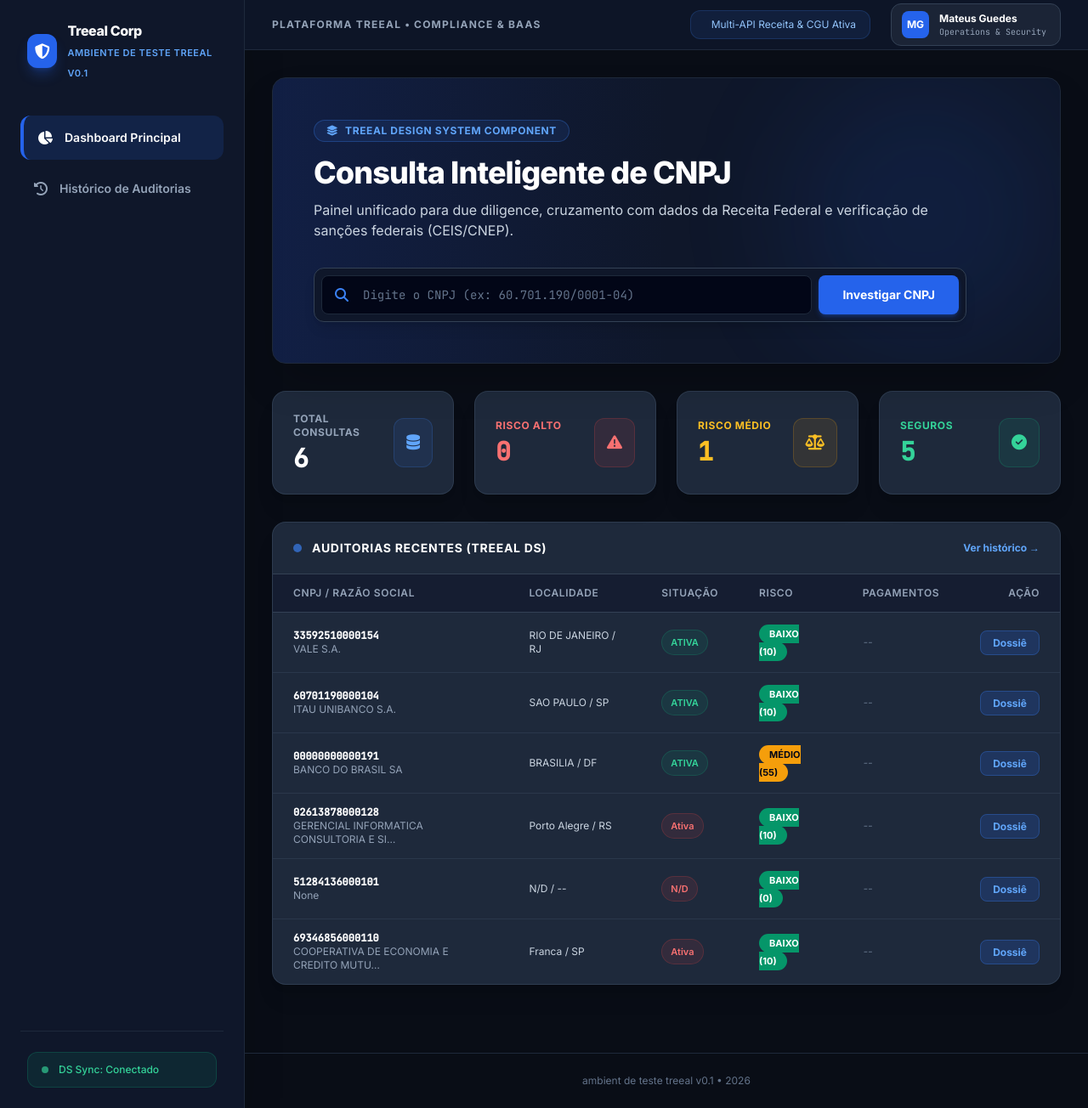
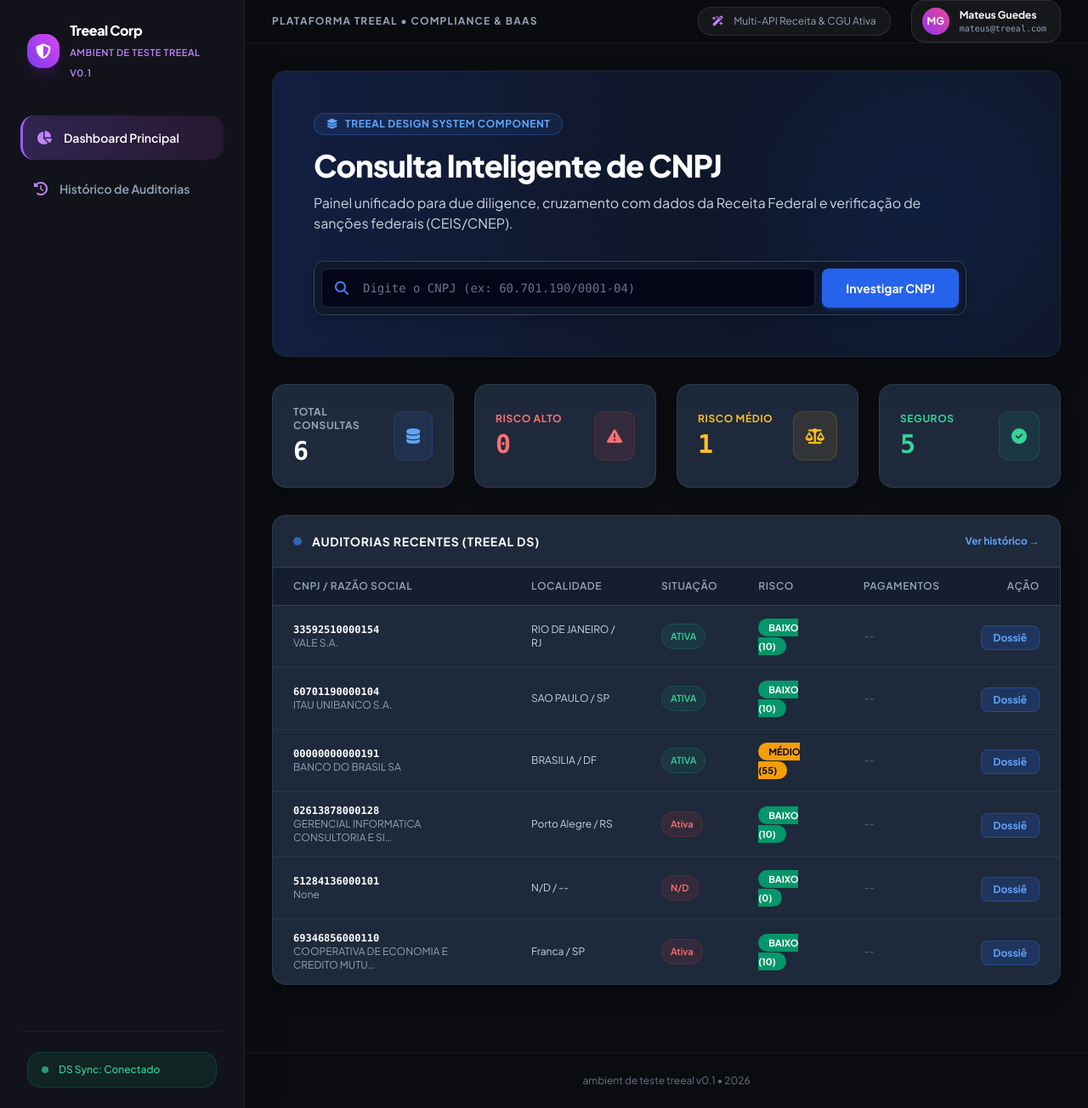
Before and after one commit to mateus17bk/treeal-corporate-security, a Django app: page / in a window 1280 px wide. Shown: the whole page at 85% size. Run offline with Django 5.2, Linux system fonts and the light colour scheme; data comes from the database, SQL or seed files in the repository; some libraries are stand-ins or nearby versions.

Commit message:
ux: Restaura design system Google Stitch com sidebar escura, cards glassmorphism e identidade Treeal v0.1
Co-Authored-By: Claude Code <noreply@anthropic.com>

```diff
--- a/corporate_intel/templates/corporate_intel/dashboard.html
+++ b/corporate_intel/templates/corporate_intel/dashboard.html
@@ -2,7 +2,7 @@
 
 {% block title %}Dashboard • Treeal Design System{% endblock %}
 
-{% block content -->
+{% block content %}
 <!-- Treeal DS Hero Banner -->
 <div class="relative bg-gradient-to-r from-blue-900/40 via-slate-900 to-slate-900 border border-slate-800 rounded-2xl p-8 md:p-12 mb-8 shadow-2xl overflow-hidden">
     <div class="absolute right-0 top-0 w-80 h-80 bg-blue-600/10 rounded-full blur-3xl pointer-events-none"></div>
@@ -14,7 +14,7 @@
         </div>
 
         <h1 class="text-3xl md:text-4xl font-extrabold text-white tracking-tight mb-3">
-            Consulta de CNPJ & Compliance Bancário
+            Consulta Inteligente de CNPJ
         </h1>
 
         <p class="text-slate-300 text-sm md:text-base mb-8 leading-relaxed">
--- a/templates/base.html
+++ b/templates/base.html
@@ -1,5 +1,5 @@
 <!DOCTYPE html>
-<html lang="pt-BR" class="h-full bg-slate-950">
+<html lang="pt-BR" class="h-full bg-[#0b0c10]">
 <head>
     <meta charset="UTF-8">
     <meta name="viewport" content="width=device-width, initial-scale=1.0">
@@ -9,73 +9,53 @@
     <link rel="stylesheet" href="https://cdnjs.cloudflare.com/ajax/libs/font-awesome/6.4.0/css/all.min.css">
     <link rel="preconnect" href="https://fonts.googleapis.com">
     <link rel="preconnect" href="https://fonts.gstatic.com" crossorigin>
-    <link href="https://fonts.googleapis.com/css2?family=Inter:wght@300;400;500;600;700;800&family=JetBrains+Mono:wght@400;500&display=swap" rel="stylesheet">
-    <script>
-        tailwind.config = {
-            theme: {
-                extend: {
-                    colors: {
-                        treeal: {
-                            primary: '#2563eb',
-                            dark: '#0f172a',
-                            card: '#1e293b',
-                            border: '#334155',
-                            accent: '#3b82f6'
-                        }
-                    },
-                    fontFamily: {
-                        sans: ['Inter', 'sans-serif'],
-                        mono: ['JetBrains Mono', 'monospace'],
-                    }
-                }
-            }
+    <link href="https://fonts.googleapis.com/css2?family=Plus+Jakarta+Sans:wght@400;500;600;700;800&family=JetBrains+Mono:wght@400;500&display=swap" rel="stylesheet">
+    <style>
+        body { font-family: 'Plus Jakarta Sans', sans-serif; background-color: #0b0c10; color: #e2e8f0; }
+        .font-mono { font-family: 'JetBrains Mono', monospace; }
+        .glass-card {
+            background: linear-gradient(135deg, rgba(26, 27, 38, 0.75) 0%, rgba(18, 19, 26, 0.85) 100%);
+            backdrop-filter: blur(16px);
+            border: 1px solid rgba(255, 255, 255, 0.07);
         }
-    </script>
-    <style>
-        .treeal-glass {
-            background: rgba(30, 41, 59, 0.7);
-            backdrop-filter: blur(12px);
-            border: 1px solid rgba(255, 255, 255, 0.08);
-        }
-        .sidebar-active {
-            background: rgba(37, 99, 235, 0.15);
-            border-left: 4px solid #2563eb;
-            color: #60a5fa;
+        .sidebar-item-active {
+            background: linear-gradient(90deg, rgba(139, 92, 246, 0.25) 0%, rgba(217, 70, 239, 0.1) 100%);
+            border-left: 3px solid #a855f7;
         }
     </style>
 </head>
-<body class="h-full text-slate-100 flex overflow-hidden font-sans bg-[#090d16]">
+<body class="h-full flex overflow-hidden">
 
-    <!-- Sidebar Treeal Design System -->
-    <aside class="w-72 bg-[#0f172a] border-r border-slate-800 flex flex-col justify-between hidden lg:flex p-6 shrink-0 shadow-2xl">
+    <!-- Sidebar (Estilo Helios Investments / Google Stitch) -->
+    <aside class="w-72 bg-[#12131a] border-r border-white/5 flex flex-col justify-between hidden lg:flex p-6 shrink-0 shadow-2xl">
         <div>
-            <!-- Brand -->
+            <!-- Logo / Brand -->
             <div class="flex items-center space-x-3 mb-10 px-2">
-                <div class="w-10 h-10 rounded-xl bg-blue-600 flex items-center justify-center text-white font-extrabold shadow-lg shadow-blue-600/30">
+                <div class="w-10 h-10 rounded-2xl bg-gradient-to-tr from-violet-600 to-fuchsia-500 flex items-center justify-center text-white shadow-lg shadow-purple-900/40">
                     <i class="fa-solid fa-shield-halved text-lg"></i>
                 </div>
                 <div>
                     <span class="text-base font-extrabold tracking-tight text-white block">Treeal Corp</span>
-                    <span class="text-[11px] text-blue-400 font-semibold tracking-wider uppercase">ambiente de teste treeal v0.1</span>
+                    <span class="text-[11px] text-purple-400 font-semibold tracking-wider uppercase">ambient de teste treeal v0.1</span>
                 </div>
             </div>
 
-            <!-- Navigation -->
+            <!-- Navigation Links -->
             <nav class="space-y-2">
-                <a href="{% url 'dashboard' %}" class="flex items-center space-x-3.5 px-4 py-3.5 rounded-xl text-sm font-semibold transition {% if request.resolver_match.url_name == 'dashboard' %}sidebar-active text-white{% else %}text-slate-400 hover:text-white hover:bg-slate-800/50{% endif %}">
-                    <i class="fa-solid fa-chart-pie text-base"></i>
+                <a href="{% url 'dashboard' %}" class="flex items-center space-x-3.5 px-4 py-3.5 rounded-2xl text-sm font-semibold transition {% if request.resolver_match.url_name == 'dashboard' %}sidebar-item-active text-white shadow-inner{% else %}text-slate-400 hover:text-white hover:bg-white/5{% endif %}">
+                    <i class="fa-solid fa-chart-pie text-base text-purple-400"></i>
                     <span>Dashboard Principal</span>
                 </a>
-                <a href="{% url 'historico' %}" class="flex items-center space-x-3.5 px-4 py-3.5 rounded-xl text-sm font-semibold transition {% if request.resolver_match.url_name == 'historico' %}sidebar-active text-white{% else %}text-slate-400 hover:text-white hover:bg-slate-800/50{% endif %}">
-                    <i class="fa-solid fa-history text-base"></i>
+                <a href="{% url 'historico' %}" class="flex items-center space-x-3.5 px-4 py-3.5 rounded-2xl text-sm font-semibold transition {% if request.resolver_match.url_name == 'historico' %}sidebar-item-active text-white shadow-inner{% else %}text-slate-400 hover:text-white hover:bg-white/5{% endif %}">
+                    <i class="fa-solid fa-history text-base text-purple-400"></i>
                     <span>Histórico de Auditorias</span>
                 </a>
             </nav>
         </div>
 
         <!-- Footer / Status inside Sidebar -->
-        <div class="space-y-3 pt-6 border-t border-slate-800 px-2">
-            <div class="flex items-center space-x-3 px-4 py-3 rounded-xl text-xs font-medium text-emerald-400 bg-emerald-500/10 border border-emerald-500/20">
+        <div class="space-y-3 pt-6 border-t border-white/5 px-2">
+            <div class="flex items-center space-x-3 px-4 py-3 rounded-2xl text-xs font-medium text-emerald-400 bg-emerald-500/10 border border-emerald-500/20">
                 <span class="w-2 h-2 rounded-full bg-emerald-400 animate-pulse"></span>
                 <span>DS Sync: Conectado</span>
             </div>
@@ -85,26 +65,27 @@
     <!-- Main Wrapper -->
     <div class="flex-1 flex flex-col min-w-0 overflow-y-auto">
 
-        <!-- Topbar Treeal -->
-        <header class="h-20 bg-[#0f172a]/90 backdrop-blur-md border-b border-slate-800 px-8 flex justify-between items-center sticky top-0 z-40">
+        <!-- Topbar -->
+        <header class="h-20 bg-[#0b0c10]/80 backdrop-blur-md border-b border-white/5 px-8 flex justify-between items-center sticky top-0 z-40">
             <div class="flex items-center space-x-4">
                 <span class="text-xs font-bold text-slate-400 uppercase tracking-widest hidden sm:inline">Plataforma Treeal • Compliance & BaaS</span>
             </div>
 
+            <!-- Profile & Search Ask Bar -->
             <div class="flex items-center space-x-6">
-                <div class="hidden md:flex items-center bg-blue-500/10 border border-blue-500/20 px-4 py-2 rounded-xl text-xs text-blue-300 space-x-2">
-                    <i class="fa-solid fa-shield-check"></i>
+                <div class="hidden md:flex items-center bg-white/5 border border-white/10 px-4 py-2 rounded-2xl text-xs text-slate-400 space-x-3">
+                    <i class="fa-solid fa-wand-magic-sparkles text-purple-400"></i>
                     <span>Multi-API Receita & CGU Ativa</span>
                 </div>
 
-                <!-- User Profile -->
-                <div class="flex items-center space-x-3 bg-slate-800/80 border border-slate-700 pl-3 pr-4 py-2 rounded-xl">
-                    <div class="w-8 h-8 rounded-lg bg-blue-600 flex items-center justify-center font-bold text-white text-xs">
+                <!-- User Profile Badge -->
+                <div class="flex items-center space-x-3 bg-white/5 border border-white/10 pl-3 pr-4 py-2 rounded-2xl">
+                    <div class="w-8 h-8 rounded-full bg-gradient-to-tr from-purple-600 to-pink-500 flex items-center justify-center font-bold text-white text-xs">
                         MG
                     </div>
                     <div class="text-left">
                         <span class="text-xs font-bold text-white block">Mateus Guedes</span>
-                        <span class="text-[10px] text-slate-400 block font-mono">Operations & Security</span>
+                        <span class="text-[10px] text-slate-400 block font-mono">mateus@treeal.com</span>
                     </div>
                 </div>
             </div>
@@ -114,9 +95,9 @@
         {% if messages %}
         <div class="max-w-7xl mx-auto w-full px-8 mt-6">
             {% for message in messages %}
-            <div class="p-4 rounded-xl shadow-xl flex items-center justify-between border backdrop-blur-sm {% if message.tags == 'error' %}bg-red-950/80 border-red-800/60 text-red-200{% elif message.tags == 'success' %}bg-emerald-950/80 border-emerald-800/60 text-emerald-200{% else %}bg-blue-950/80 border-blue-800/60 text-blue-200{% endif %}">
+            <div class="p-4 rounded-2xl shadow-xl flex items-center justify-between border backdrop-blur-sm {% if message.tags == 'error' %}bg-red-950/80 border-red-800/60 text-red-200{% elif message.tags == 'success' %}bg-emerald-950/80 border-emerald-800/60 text-emerald-200{% else %}bg-purple-950/80 border-purple-800/60 text-purple-200{% endif %}">
                 <div class="flex items-center space-x-3">
-                    <div class="p-2 rounded-lg {% if message.tags == 'error' %}bg-red-500/20 text-red-400{% else %}bg-emerald-500/20 text-emerald-400{% endif %}">
+                    <div class="p-2 rounded-xl {% if message.tags == 'error' %}bg-red-500/20 text-red-400{% else %}bg-purple-500/20 text-purple-400{% endif %}">
                         <i class="fa-solid {% if message.tags == 'error' %}fa-triangle-exclamation{% else %}fa-circle-check{% endif %} text-base"></i>
                     </div>
                     <span class="text-sm font-medium">{{ message }}</span>
@@ -133,7 +114,7 @@
         </main>
 
         <!-- Footer -->
-        <footer class="border-t border-slate-800 py-6 px-8 text-center text-xs text-slate-500">
+        <footer class="border-t border-white/5 py-6 px-8 text-center text-xs text-slate-500">
             ambient de teste treeal v0.1 &bull; 2026
         </footer>
     </div>
```
